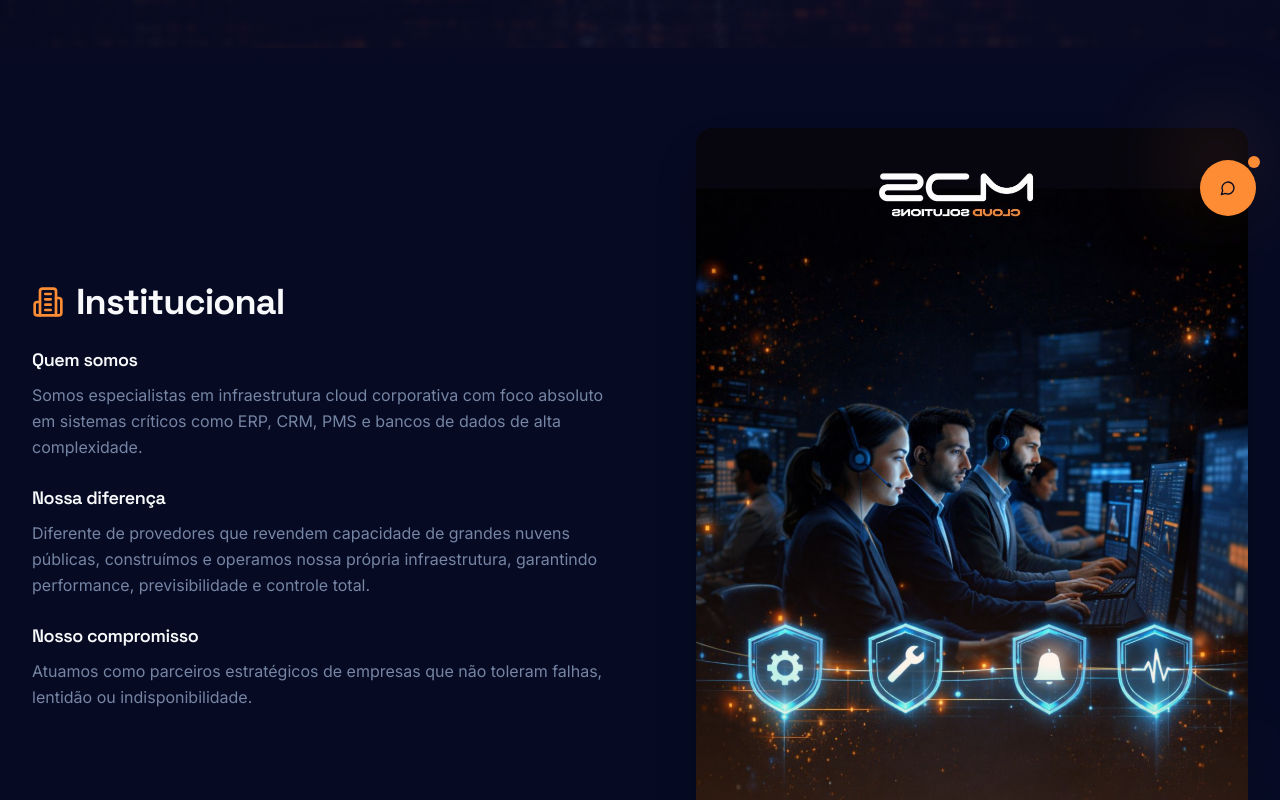
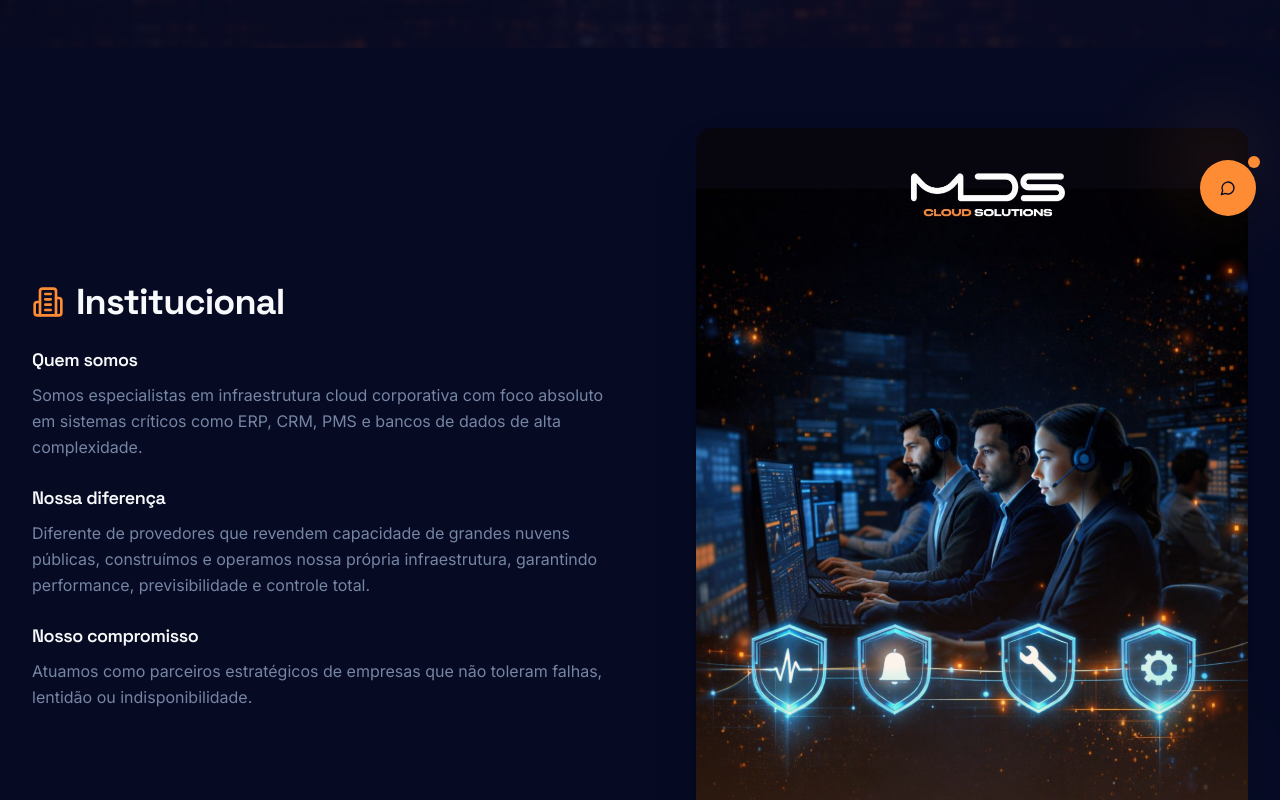
Before and after one commit to Mdscloud/website-new, a React (Vite) app: page /quem-somos in a window 1280 px wide. Shown: the part 560-1360 px from the top of the page. Built offline with nearby package versions, Linux system fonts and the light colour scheme; the HTML template or start-up script is replaced by a standard one; a web font is replaced by a local one.

Commit message:
fix: remove espelhamento da imagem na página Quem Somos
Co-Authored-By: Claude Sonnet 4.6 <noreply@anthropic.com>

```diff
--- a/src/pages/QuemSomos.tsx
+++ b/src/pages/QuemSomos.tsx
@@ -272,7 +272,6 @@ const QuemSomos = () => {
                       src={equipeImage}
                       alt="Equipe MDS Cloud"
                       className="w-full h-auto object-cover"
-                      style={{ transform: 'scaleX(-1)' }}
                     />
                     {/* Decorative gradient overlay */}
                     <div className="absolute inset-0 bg-gradient-to-t from-primary/20 via-transparent to-transparent pointer-events-none"></div>
```
